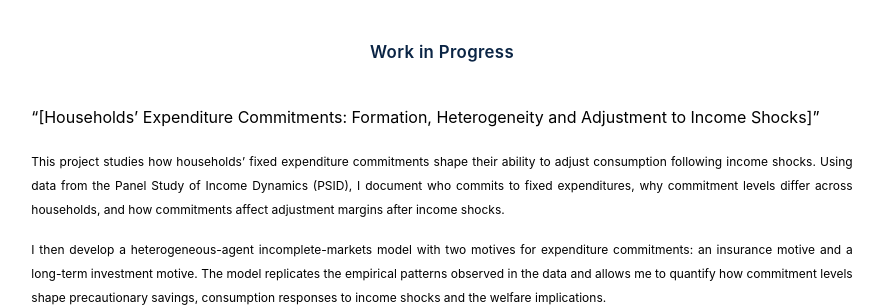
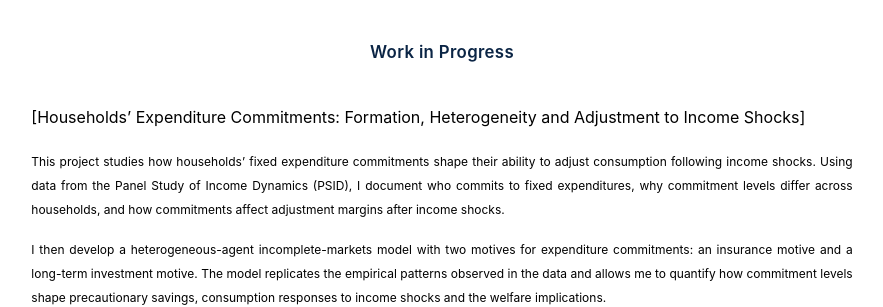
Before and after one commit to LudovicRoussel/ludovicroussel.github.io, a Jekyll site: the page built from Research/Research.md, in a window 1280 px wide. Shown: the part 337-644 px from the top of the page, without its empty margins (198-1081 px from the left). Built offline with Jekyll 4.4.1, drawn with Linux system fonts in a browser that asks for light colours.

```diff
--- a/Research/Research.md
+++ b/Research/Research.md
@@ -17,7 +17,7 @@ title: "Research"
 
 &nbsp;
 
-"[Households’ Expenditure Commitments: Formation, Heterogeneity and Adjustment to Income Shocks]"
+[Households’ Expenditure Commitments: Formation, Heterogeneity and Adjustment to Income Shocks]
 
 <p align="justify">
 <sub>
```
